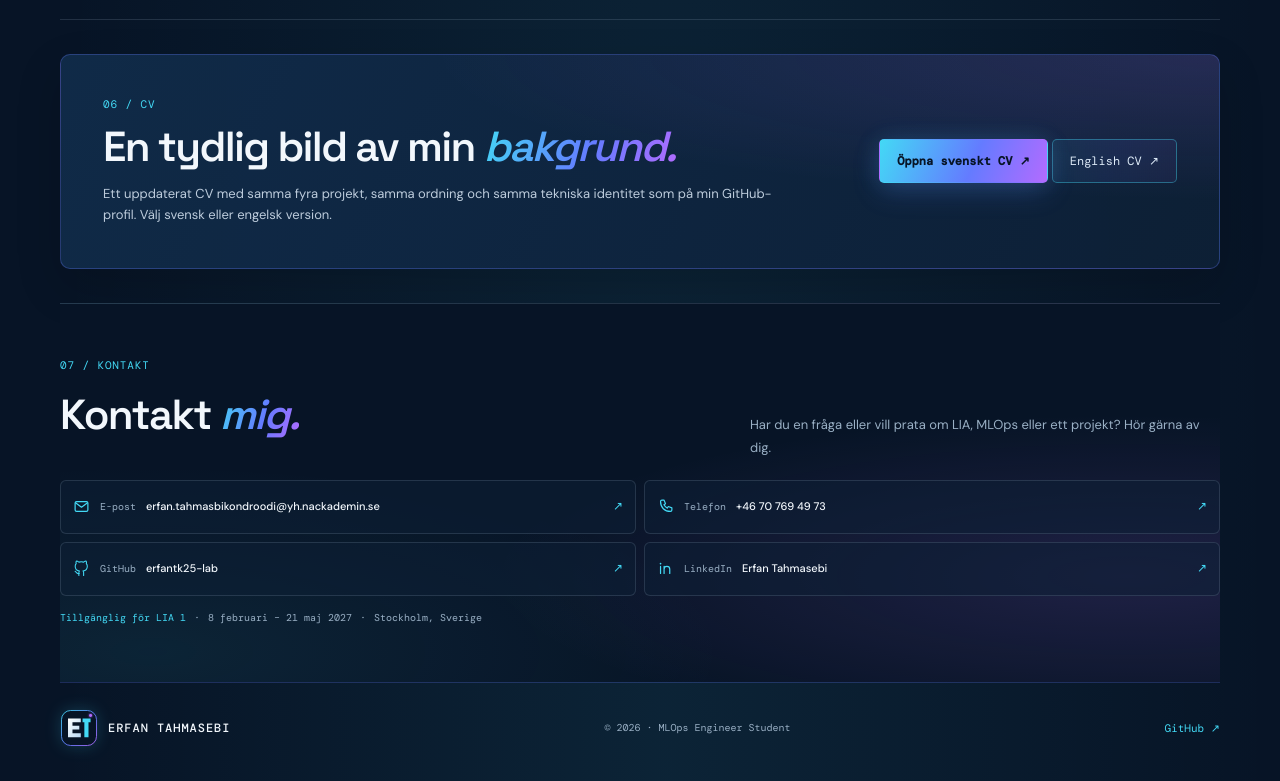
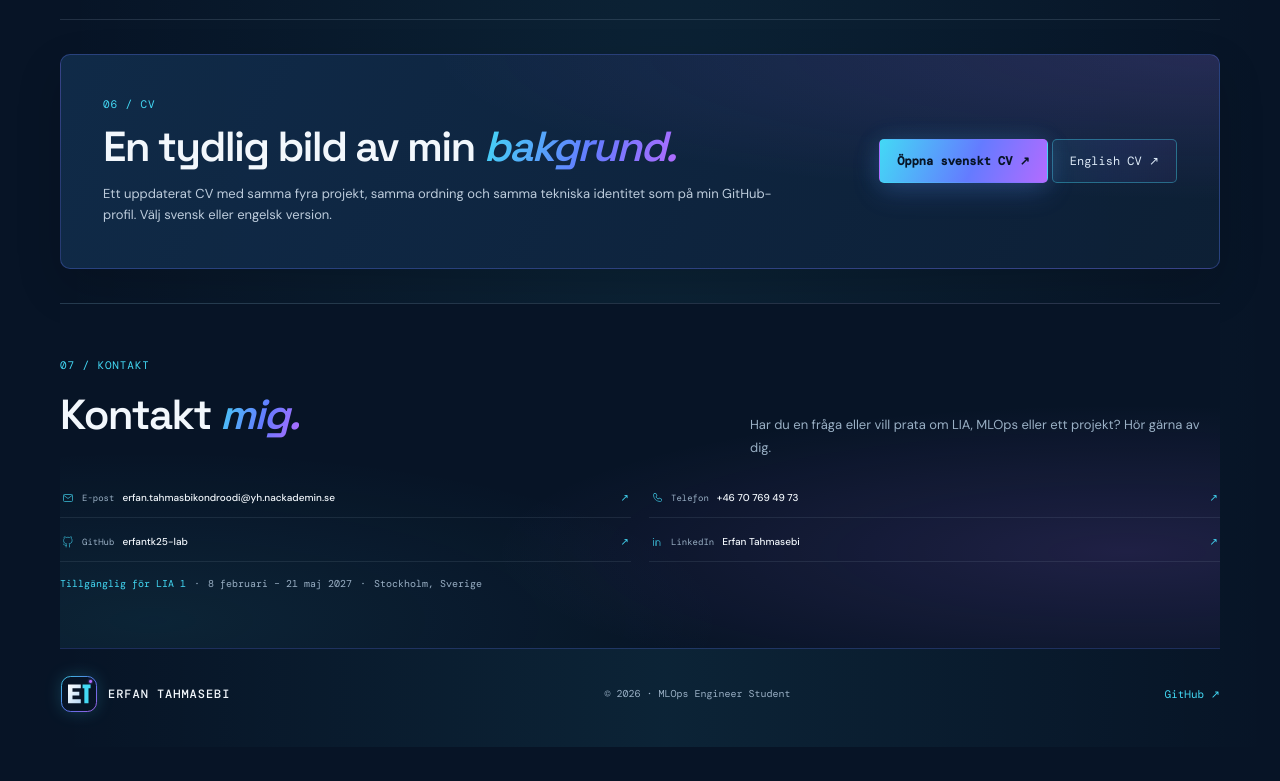
Before and after one commit to erfantk25-lab/erfantk25-lab.github.io, a plain HTML site: page index.html in a window 1280 px wide. Shown: the part 4685-5466 px from the top of the page. After the commit the page ends 5432 px from the top, so only its background shows below. Drawn offline with nearby package versions, Linux system fonts and the light colour scheme.

Commit message:
Make contact icons smaller and understated

```diff
--- a/premium.css
+++ b/premium.css
@@ -522,3 +522,39 @@ footer {
 .contact-note span:first-child { color:var(--accent); }
 @media(max-width:720px) { .contact-heading { display:block; } .contact-intro { margin-top:9px!important; } }
 @media(max-width:560px) { .contact { padding:42px 0 46px!important; } .contact-methods { grid-template-columns:1fr; } .contact-link { min-height:50px; } }
+
+
+/* Final contact icon override: deliberately tiny, inline and understated. */
+#contact .contact-methods { gap: 6px 18px !important; }
+#contact .contact-link {
+  min-height: 38px !important;
+  padding: 5px 2px !important;
+  gap: 8px !important;
+  border: 0 !important;
+  border-bottom: 1px solid rgba(154,176,197,.12) !important;
+  border-radius: 0 !important;
+  background: transparent !important;
+  box-shadow: none !important;
+}
+#contact .contact-link:hover {
+  transform: none !important;
+  border-color: rgba(67,217,245,.28) !important;
+  background: transparent !important;
+}
+#contact .contact-link > svg {
+  display: block !important;
+  width: 12px !important;
+  height: 12px !important;
+  min-width: 12px !important;
+  max-width: 12px !important;
+  flex: 0 0 12px !important;
+  stroke-width: 1.35 !important;
+  opacity: .78 !important;
+}
+#contact .contact-link > span { font-size: 9px !important; }
+#contact .contact-link > strong { font-size: 10px !important; font-weight: 450 !important; }
+#contact .contact-link > b { font-size: 10px !important; }
+@media(max-width:560px) {
+  #contact .contact-methods { grid-template-columns: 1fr !important; }
+  #contact .contact-link { min-height: 36px !important; }
+}
```
